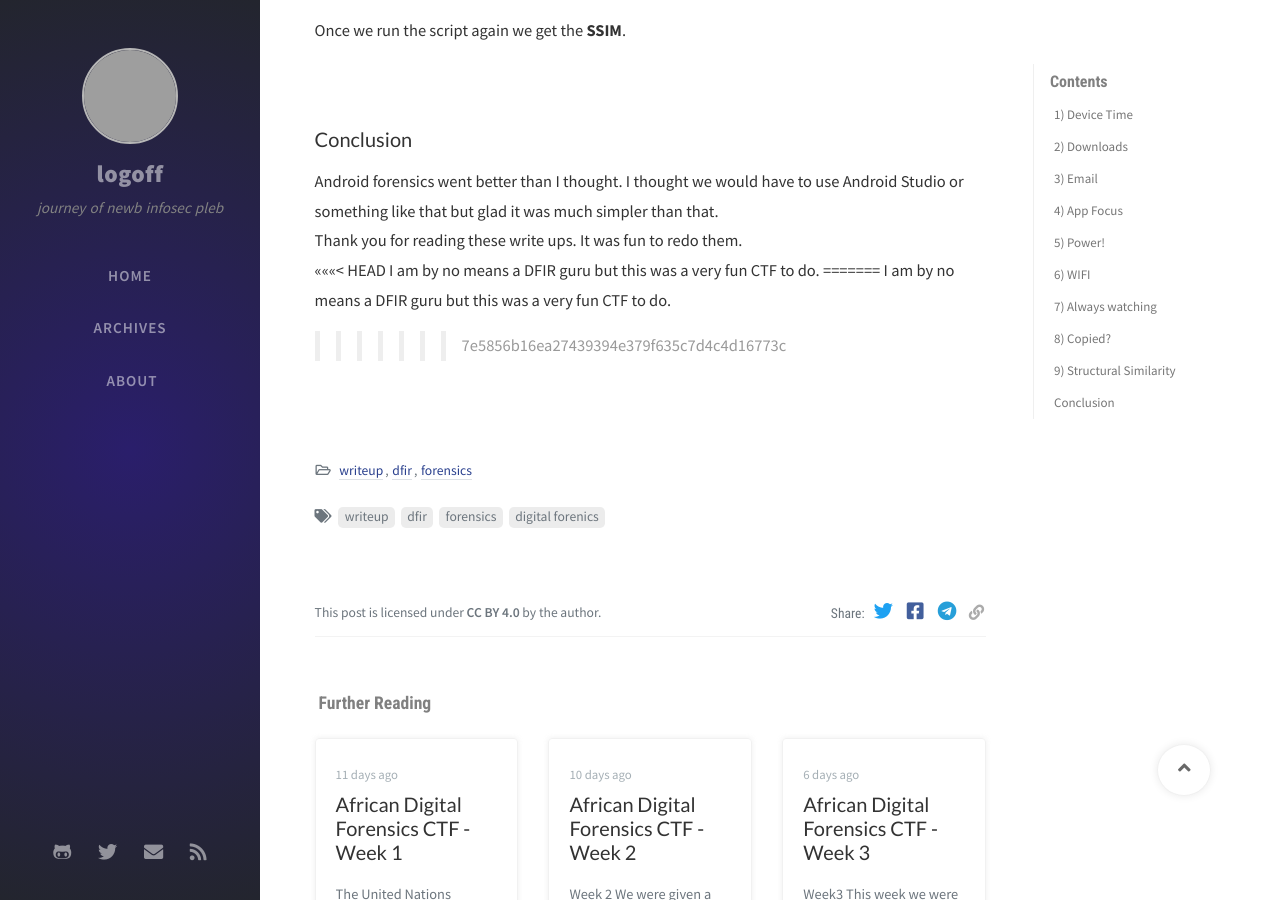
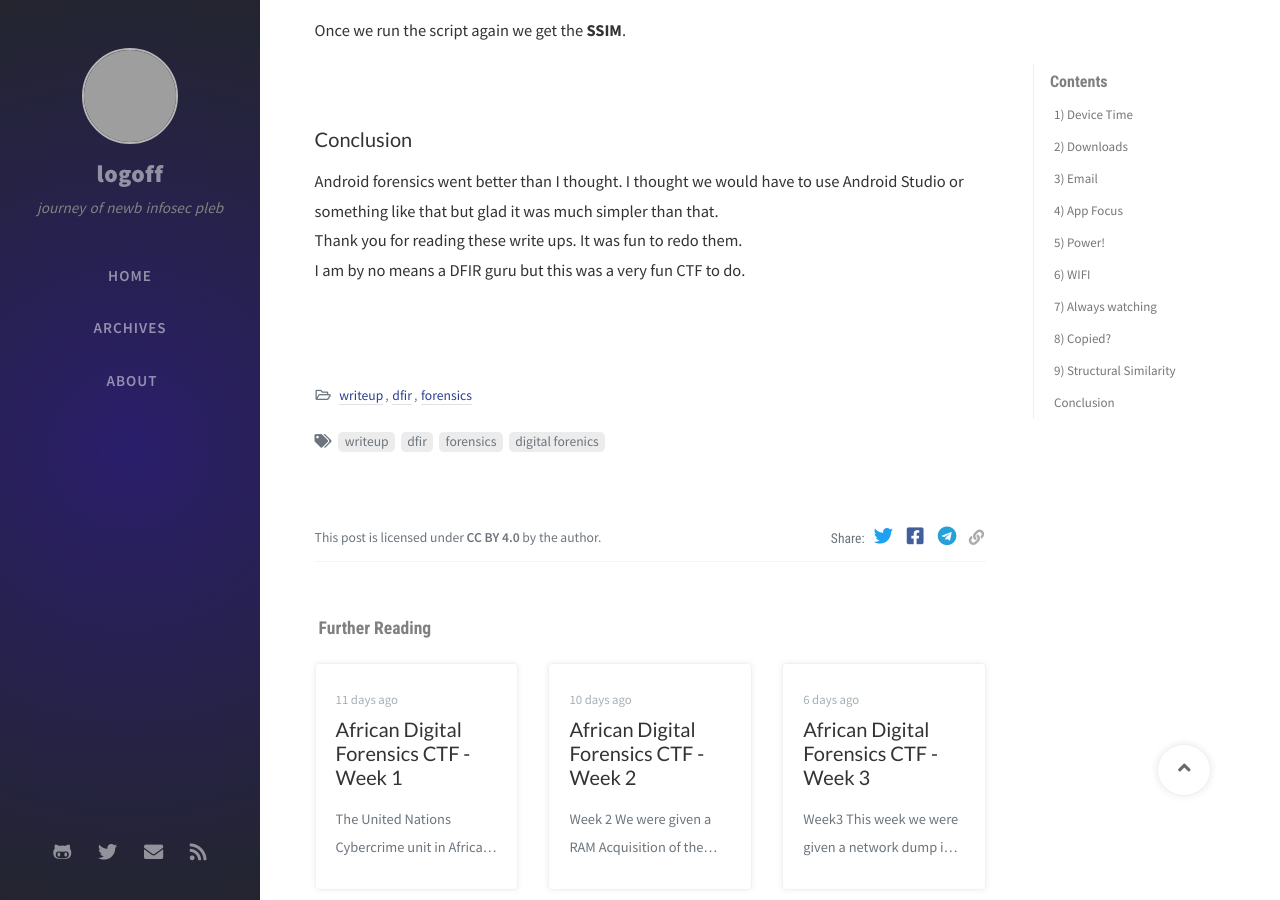
Before and after one commit to geoffchisnall/geoffchisnall.github.io, a Jekyll site: the page built from _posts/2021-06-08-African-Digital-Forensics-CTF-Week-4.md, in a window 1280 px wide and 900 px high, scrolled down 5100 px. Built offline with Jekyll 4.4.1, drawn with Linux system fonts in a browser that asks for light colours; nearby versions of some CDN libraries; comment, search, counter and statistics services are not loaded; some of the changed text lies outside the part shown; grey boxes are pictures that could not be loaded.

Commit message:
Fixing formatting issues.

```diff
--- a/_data/updates.yml
+++ b/_data/updates.yml
@@ -6,7 +6,7 @@
   lastmod: '2021-03-03 15:18:23 +0200'
 -
   filename: 'African-Digital-Forensics-CTF-Week-3'
-  lastmod: '2021-06-09 12:51:31 +0200'
+  lastmod: '2021-06-13 21:57:58 +0200'
 -
   filename: 'Passage-Writeup'
   lastmod: '2021-03-08 07:45:23 +0200'
--- a/_posts/2021-06-08-African-Digital-Forensics-CTF-Week-4.md
+++ b/_posts/2021-06-08-African-Digital-Forensics-CTF-Week-4.md
@@ -218,8 +218,4 @@ Android forensics went better than I thought. I thought we would have to use And
 <br>
 Thank you for reading these write ups. It was fun to redo them.
 <br>
-<<<<<<< HEAD
 I am by no means a DFIR guru but this was a very fun CTF to do.
-=======
-I am by no means a DFIR guru but this was a very fun CTF to do.
->>>>>>> 7e5856b16ea27439394e379f635c7d4c4d16773c
```
Also changed, not shown: _posts/2021-06-04-African-Digital-Forensics-CTF-Week-3.md (+0 -4 lines).
